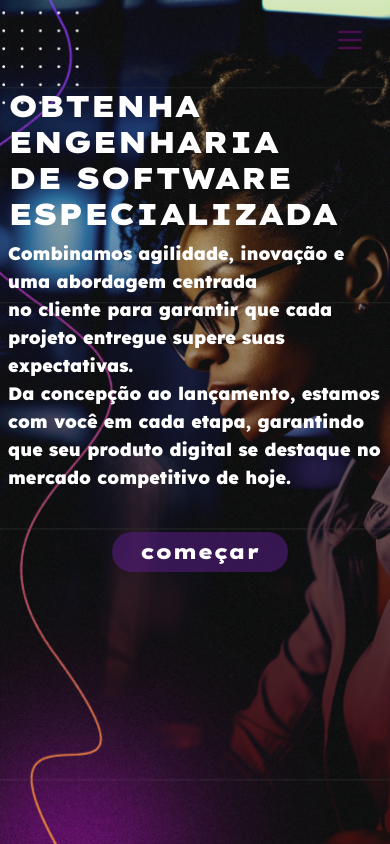
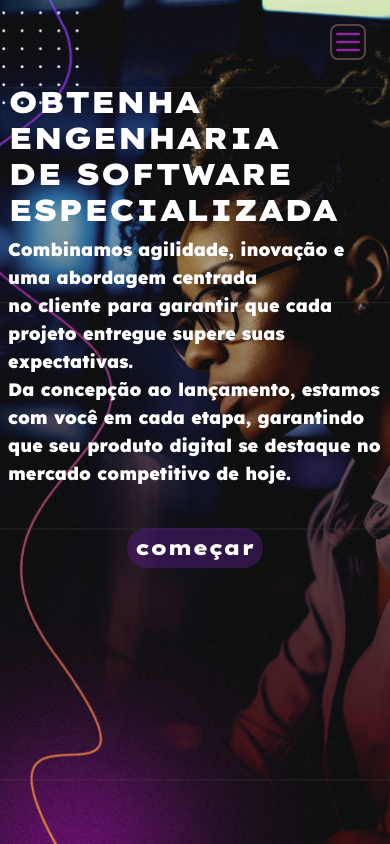
Before and after one commit to elmojerry88/it-midia, a Next.js app: page / in a window 390 px wide. Shown: the top 844 px of the page. Built offline with nearby package versions, Linux system fonts and the light colour scheme.

Commit message:
feat: refactory navbar

```diff
--- a/app/layout.js
+++ b/app/layout.js
@@ -29,6 +29,8 @@ export default function RootLayout({ children }) {
     <html lang="en">
       <Head>
           <meta name="apple-mobile-web-app-status-bar-style" content="black-translucent" />
+          <meta name="theme-color" content="#000000" />
+          <title>Página Inicial</title>
         </Head>
       <body
         className={`${lexendGigaBlack.variable} ${lexendDecaRegular.variable} ${lexendDecaBlack.variable} antialiased`}
--- a/app/produtos/page.js
+++ b/app/produtos/page.js
@@ -1,9 +1,9 @@
-import Navbar2 from "@/components/NavBar2";
+import Navbar from "@/components/NavBar";
 
 export default function Produtos() {
   return (
     <div className="">
-        <Navbar2/>
+        <Navbar/>
       <h1>~produtos teste</h1>
     </div>
   );
--- a/app/servicos/page.js
+++ b/app/servicos/page.js
@@ -1,9 +1,9 @@
-import Navbar2 from "@/components/NavBar2";
+import Navbar from "@/components/NavBar";
 
 export default function Servicos() {
   return (
     <div className="">
-        <Navbar2/>
+        <Navbar/>
       <h1>~serviços teste</h1>
     </div>
   );
--- a/app/sobre-nos/page.js
+++ b/app/sobre-nos/page.js
@@ -1,9 +1,9 @@
-import Navbar2 from "@/components/NavBar2";
+import Navbar from "@/components/NavBar";
 
 export default function SobreNos() {
   return (
     <div className="">
-      <Navbar2/>
+      <Navbar/>
       <h1>Sobre nós teste</h1>
     </div>
   );
--- a/components/HeroSection.jsx
+++ b/components/HeroSection.jsx
@@ -1,16 +1,18 @@
 import styles from './HeroSection.module.css';
-import Navbar2 from './NavBar2';
+import Navbar from './NavBar';
 
 export default function HeroSection(){
     return (
         <div className='overflow-hidden'>
             <section className={styles.backgroundImage}>
-                <Navbar2/>
-                <h1 className='text-white font-[family-name:var(--font-lexend-giga-black)] text-left text-3xl mt-2 px-2 md:text-left md:text-6xl lg:text-left lg:text-8xl lg:px-10 lg:mt-10 '>OBTENHA <br /> ENGENHARIA <br /> DE SOFTWARE <br /> ESPECIALIZADA </h1>
+                <Navbar/>
+                <h1 className='text-white font-[family-name:var(--font-lexend-giga-black)] text-left text-3xl px-2 md:text-left md:text-6xl lg:text-left lg:text-8xl lg:px-10 lg:mt-6 '>OBTENHA <br /> ENGENHARIA <br /> DE SOFTWARE <br /> ESPECIALIZADA </h1>
                 <h3 className='text-white font-[family-name:var(--font-lexend-deca-black)] text-left text-lg mt-2 px-2 md:text-left md:text-xl md:px-5 lg:text-xl lg:px-11 '>Combinamos agilidade, inovação e uma abordagem centrada <br /> no cliente para garantir que cada projeto entregue supere suas expectativas. <br />
                     Da concepção ao lançamento, estamos com você em cada etapa, garantindo <br /> que seu produto digital se destaque no mercado competitivo de hoje.
                 </h3>
-                <button className='rounded-3xl bg-purple-900 bg-opacity-55 text-white font-[family-name:var(--font-lexend-giga-black)] mx-28 mt-10 text-xl p-0 h-10 w-44 md:mx-80 lg:mx-96 '>começar</button>
+                <div className="flex justify-center md:justify-normal lg:justify-normal">
+                    <button className='rounded-3xl bg-purple-900 bg-opacity-45 text-white font-[family-name:var(--font-lexend-giga-black)] mt-10 text-xl px-2 h-10 md:w-44 md:mx-80 md:p-0 md:justify-normal lg:justify-normal lg:mx-96 lg:w-44 lg-p-0'>começar</button>
+                </div>
             </section>
             <section className={styles.backgroundImage2}>
             </section>
--- a/components/NavBar2.jsx
+++ b/components/NavBar.jsx
@@ -5,7 +5,7 @@ import Link from 'next/link';
 import { usePathname } from 'next/navigation';
 import clsx from 'clsx';
 
-export default function Navbar2() {
+export default function Navbar() {
   const [isOpen, setIsOpen] = useState(false);
   const pathname = usePathname();
 
@@ -20,17 +20,17 @@ export default function Navbar2() {
   return (
     <nav className=" w-auto py-4">
       <div className="container mx-auto flex items-center justify-center ">
-        <div className=" p-2 w-full sm:w-auto border-none md:border-2 lg:border-2 border-cream rounded-3xl">
+        <div className=" p-2 w-full sm:w-auto md:border-2 lg:border-2 border-cream rounded-3xl">
           {/* Botão de Menu Hamburguer */}
           <div className="sm:hidden flex justify-end pr-4 ">
             <button
               onClick={() => setIsOpen(!isOpen)}
-              className="text-white focus:outline-none"
+              className="text-white border-2 rounded-lg border-cream focus:outline-none"
             >
               <svg
                 className="w-8 h-8"
                 fill="none"
-                stroke="#470F4B"
+                stroke="#94249C"
                 viewBox="0 0 24 24"
                 xmlns="http://www.w3.org/2000/svg"
               >
@@ -48,7 +48,7 @@ export default function Navbar2() {
           <ul
             className={clsx(
               " text-white text-center text-xs font-[family-name:var(--font-lexend-deca-regular)]",
-              "sm:flex sm:space-x-8 items-center justify-center",
+              "sm:flex sm:space-x-8 items-center justify-center mt-2",
               { block: isOpen, hidden: !isOpen, "sm:block": true }
             )}
           >
--- a/components/Navbar.jsx
+++ /dev/null
@@ -1,12 +0,0 @@
-export default function Navbar(){
-    return (
-        <nav className="flex justify-center ">
-            <li className=" flex justify-between space-x-10 mt-10 border-4 border-cream rounded-3xl h-12 w-auto">
-                <ul className="text-xs md:text-sm text-md text-white font-[family-name:var(--font-lexend-deca-regular)] p-2 ">PÁGINA INICIAL</ul>
-                <ul className="text-xs md:text-sm text-md  text-white font-[family-name:var(--font-lexend-deca-regular)] p-2  ">SERVIÇOS</ul>
-                <ul className="text-xs md:text-sm text-md  text-white font-[family-name:var(--font-lexend-deca-regular)] p-2  ">PRODUTOS</ul>
-                <ul className="text-xs md:text-sm text-md  text-white font-[family-name:var(--font-lexend-deca-regular)] p-2 ">SOBRE NÓS</ul>
-            </li>
-        </nav>
-    )
-}
```
